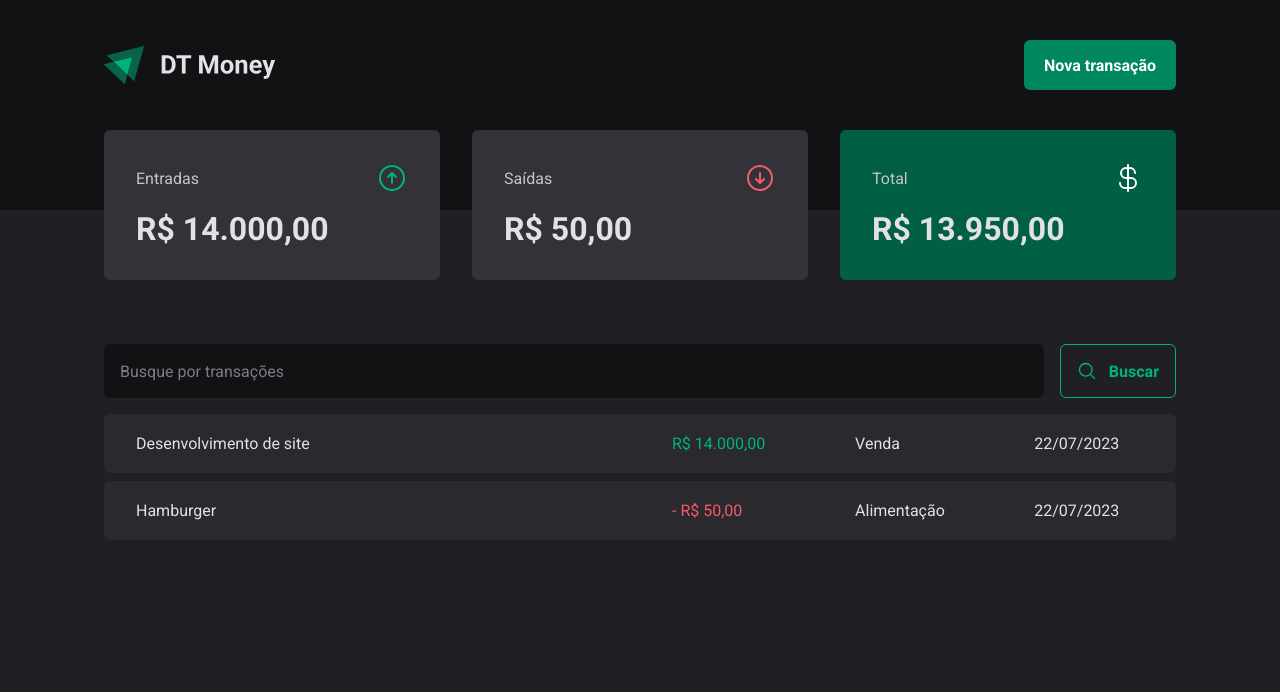
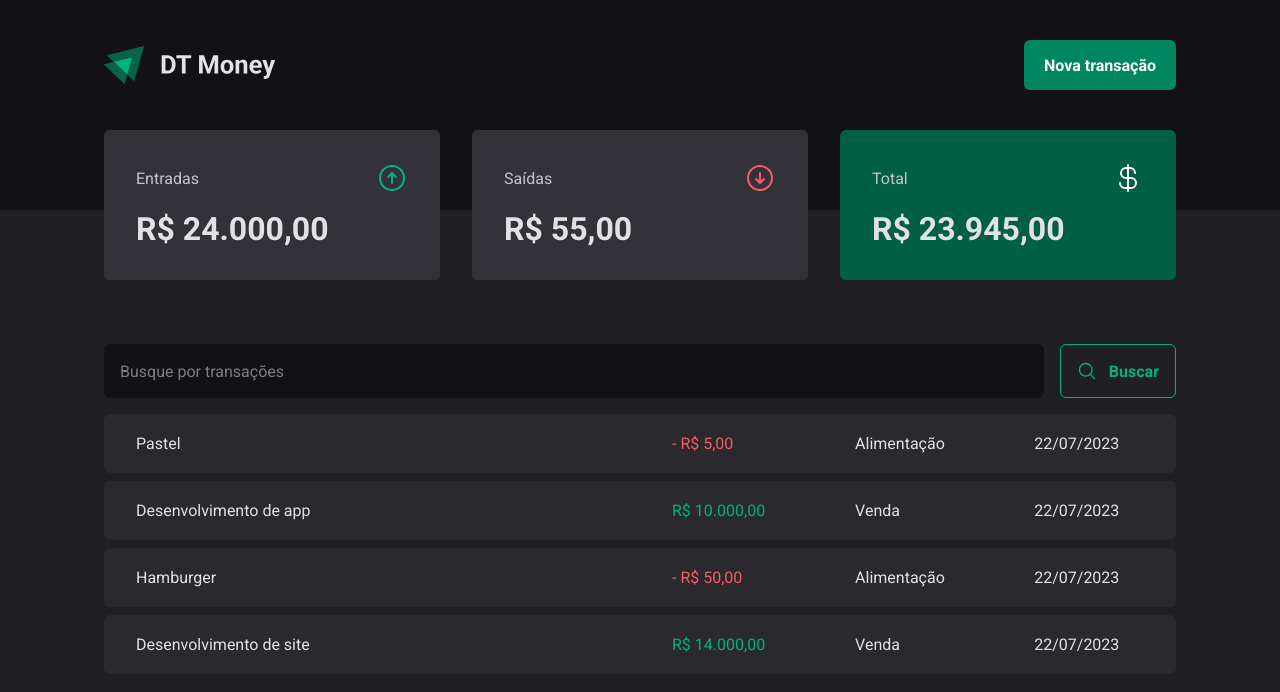
Before and after one commit to wedersonf/03-dt-money, a React (Vite) app: page / in a window 1280 px wide. Shown: the top 692 px of the page. Built offline with nearby package versions, Linux system fonts and the light colour scheme; data requests are answered from the project's data file.

Commit message:
feat: update transactions when a new transaction is created

```diff
--- a/server.json
+++ b/server.json
@@ -15,6 +15,22 @@
       "category": "Alimentação",
       "price": 50,
       "createdAt": "2023-07-22T06:24:53.986Z"
+    },
+    {
+      "description": "Desenvolvimento de app",
+      "price": 10000,
+      "category": "Venda",
+      "type": "income",
+      "createdAt": "2023-07-22T06:55:02.524Z",
+      "id": 3
+    },
+    {
+      "description": "Pastel",
+      "price": 5,
+      "category": "Alimentação",
+      "type": "outcome",
+      "createdAt": "2023-07-22T07:05:39.663Z",
+      "id": 4
     }
   ]
 }
--- a/src/components/NewTransactionModal/index.tsx
+++ b/src/components/NewTransactionModal/index.tsx
@@ -1,3 +1,5 @@
+import { useContext } from "react";
+import { TransactionsContext } from "../../contexts/TransactionsContext";
 import * as Dialog from "@radix-ui/react-dialog";
 import { ArrowCircleDown, ArrowCircleUp, X } from "@phosphor-icons/react";
 import * as z from 'zod';
@@ -20,15 +22,24 @@
     control,
     register,
     handleSubmit,
-    formState: { isSubmitting }
+    formState: { isSubmitting },
+    reset
   } = useForm<NewTransactionFormInputs>({
     resolver: zodResolver(newTransactionFormSchema)
   })
+  const { createTransaction } = useContext(TransactionsContext)
 
   async function handleCreateNewTransaction(data: NewTransactionFormInputs) {
-    await new Promise(resolve => setTimeout(resolve, 2000))
+    const { description, price, category, type } = data;
 
-    console.log(data)
+    await createTransaction({
+      description,
+      category,
+      price,
+      type
+    })
+
+    reset()
   }
 
   return (
--- a/src/contexts/TransactionsContext.tsx
+++ b/src/contexts/TransactionsContext.tsx
@@ -10,13 +10,21 @@
   createdAt: 'string'
 }
 
+interface TransactionsProviderProps {
+  children: ReactNode
+}
+
+interface CreateTransactionInput {
+  description: string
+  price: number
+  category: string
+  type: 'income' | 'outcome'
+}
+
 interface TransactionsContextType {
   transactions: Transaction[]
   fetchTransactions: (query?: string) => Promise<void>
-}
-
-interface TransactionsProviderProps {
-  children: ReactNode
+  createTransaction: (data: CreateTransactionInput) => void;
 }
 
 export const TransactionsContext = createContext<TransactionsContextType>({} as TransactionsContextType)
@@ -27,11 +35,27 @@
   async function fetchTransactions(query?: string) {
     const response = await api.get('transactions', {
       params: {
+        _sort: 'createdAt',
+        _order: 'desc',
         q: query
       }
     })
 
     setTransactions(response.data)
+  }
+
+  async function createTransaction(data: CreateTransactionInput) {
+    const { description, price, category, type } = data;
+
+    const response =await api.post('transactions', {
+      description,
+      price,
+      category,
+      type,
+      createdAt: new Date()
+    })
+
+    setTransactions(state => [response.data, ...state])
   }
 
   useEffect(() => {
@@ -41,7 +65,8 @@
   return (
     <TransactionsContext.Provider value={{
       transactions,
-      fetchTransactions
+      fetchTransactions,
+      createTransaction
     }}>
       {children}
     </TransactionsContext.Provider>
```
